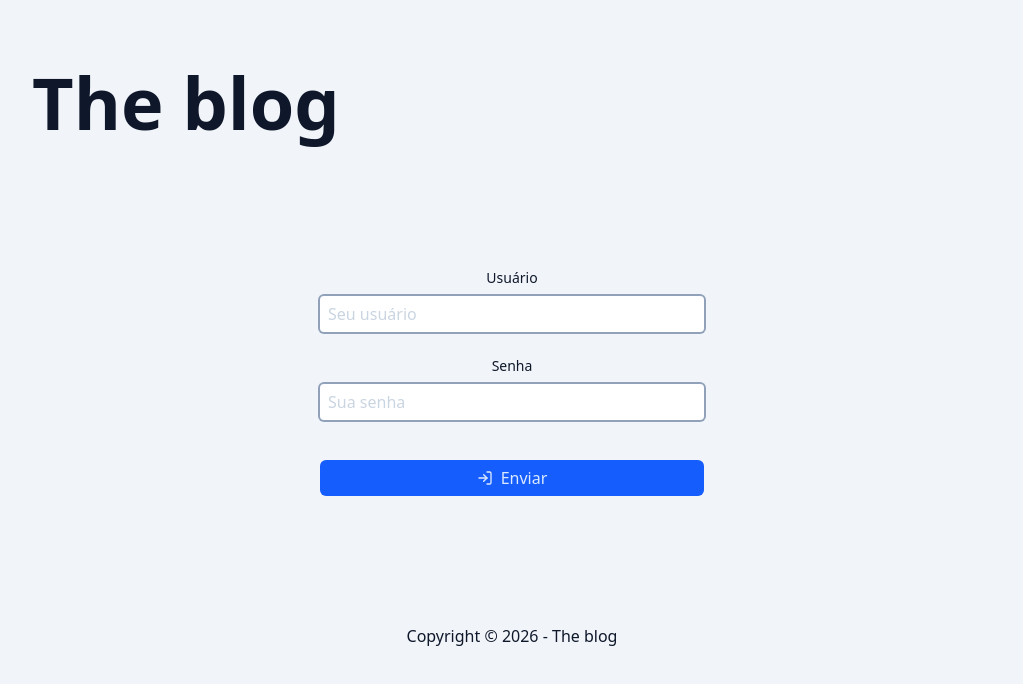
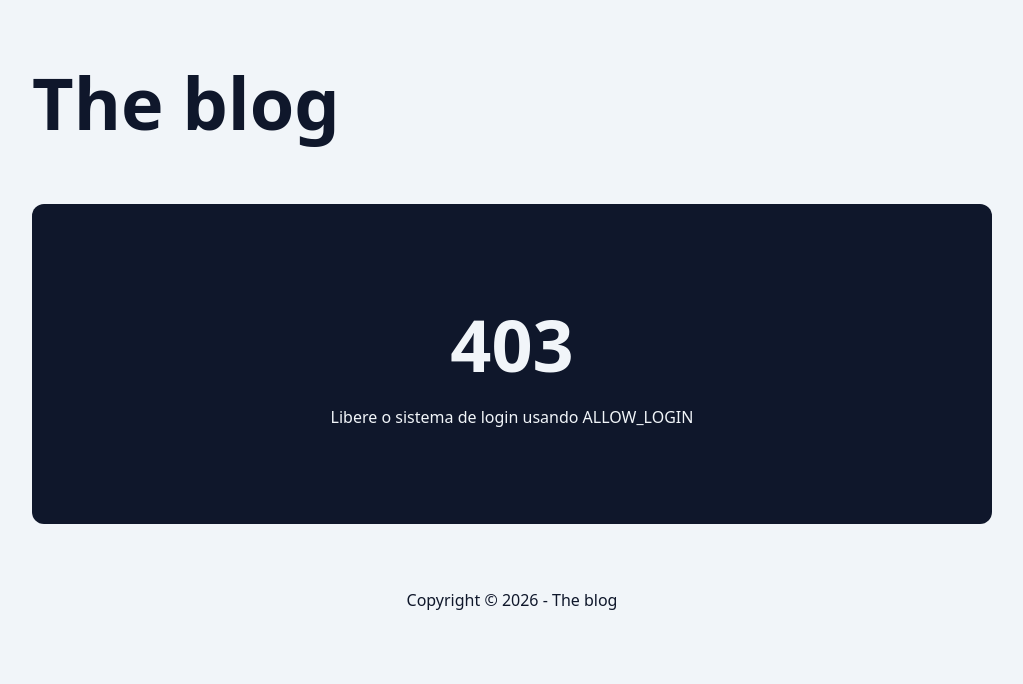
Before and after one commit to FellypeGC/blog-application, a Next.js app: page /admin/login in a window 1280 px wide. Shown: the top 684 px of the page, without its empty margins (128-1151 px from the left). Built offline with nearby package versions, Linux system fonts and the light colour scheme; no server answers.

Commit message:
chore: add verfication to allow login

```diff
--- a/src/actions/login/login-action.ts
+++ b/src/actions/login/login-action.ts
@@ -10,6 +10,15 @@ type LoginActionState = {
 };
 
 export async function loginAction(state: LoginActionState, formData: FormData) {
+  const allowLogin = Boolean(Number(process.env.ALLOW_LOGIN));
+
+  if (!allowLogin) {
+    return {
+      username: '',
+      error: 'Login not allowed',
+    };
+  }
+
   await asyncDelay(5000);
 
   if (!(formData instanceof FormData)) {
@@ -37,9 +46,9 @@ export async function loginAction(state: LoginActionState, formData: FormData) {
 
   if (!isUsernameValid && !isPasswordValid) {
     return {
-    username,
-    error: 'Usuário ou senha inválidos',
-  };
+      username,
+      error: 'Usuário ou senha inválidos',
+    };
   }
 
   await createLoginSession(username);
--- a/src/app/admin/login/page.tsx
+++ b/src/app/admin/login/page.tsx
@@ -1,7 +1,19 @@
 import LoginForm from '@/components/admin/LoginForm';
+import ErrorMessage from '@/components/ErrorMessage';
 
 export const dynamic = 'force-dynamic';
 
 export default async function AdminLoginPage() {
-  return <LoginForm />
+  const allowLogin = Boolean(Number(process.env.ALLOW_LOGIN));
+
+  if (!allowLogin) {
+    return (
+      <ErrorMessage
+        contentTitle='403'
+        content='Libere o sistema de login usando ALLOW_LOGIN'
+      />
+    );
+  }
+
+  return <LoginForm />;
 }
```
